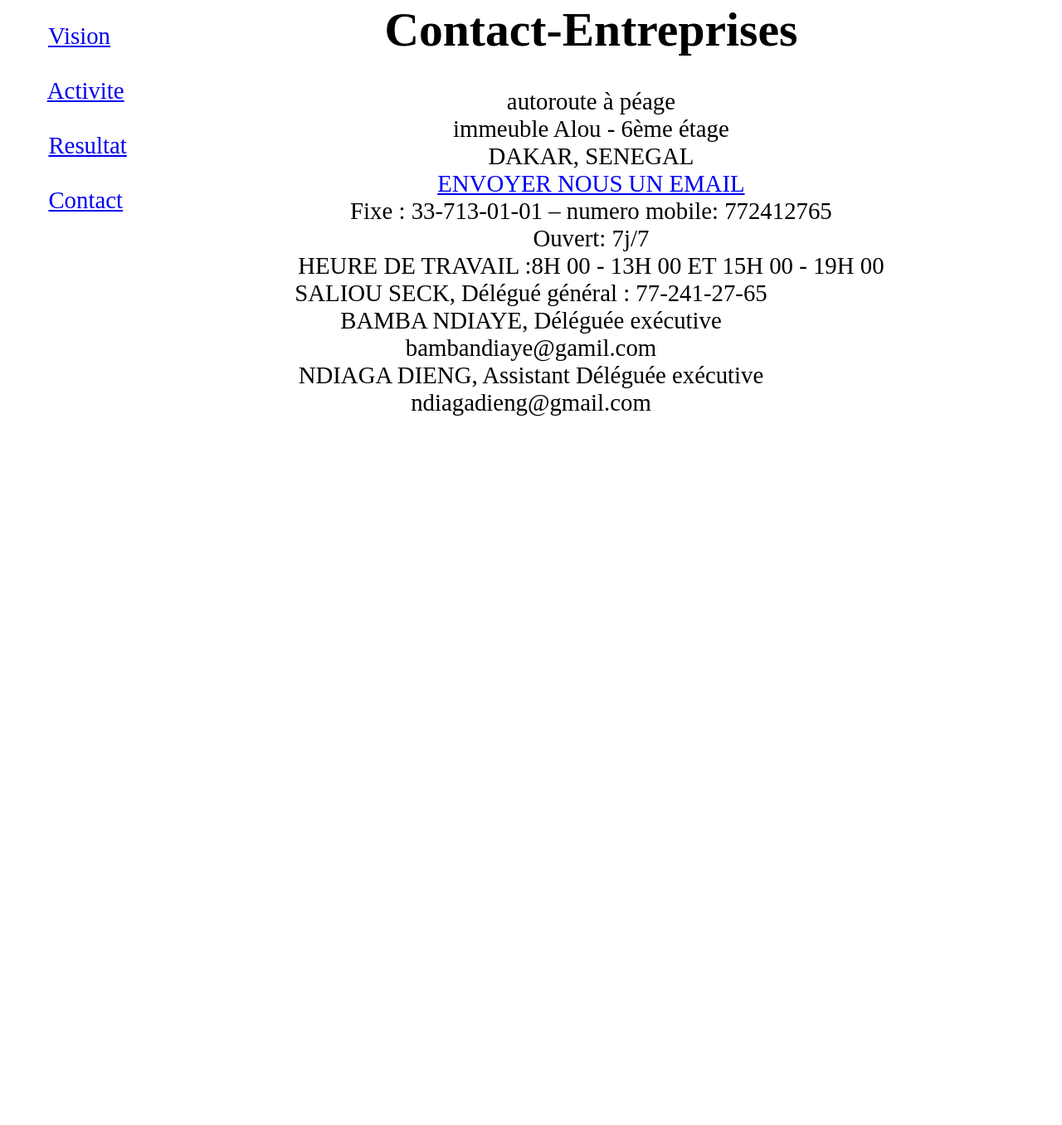
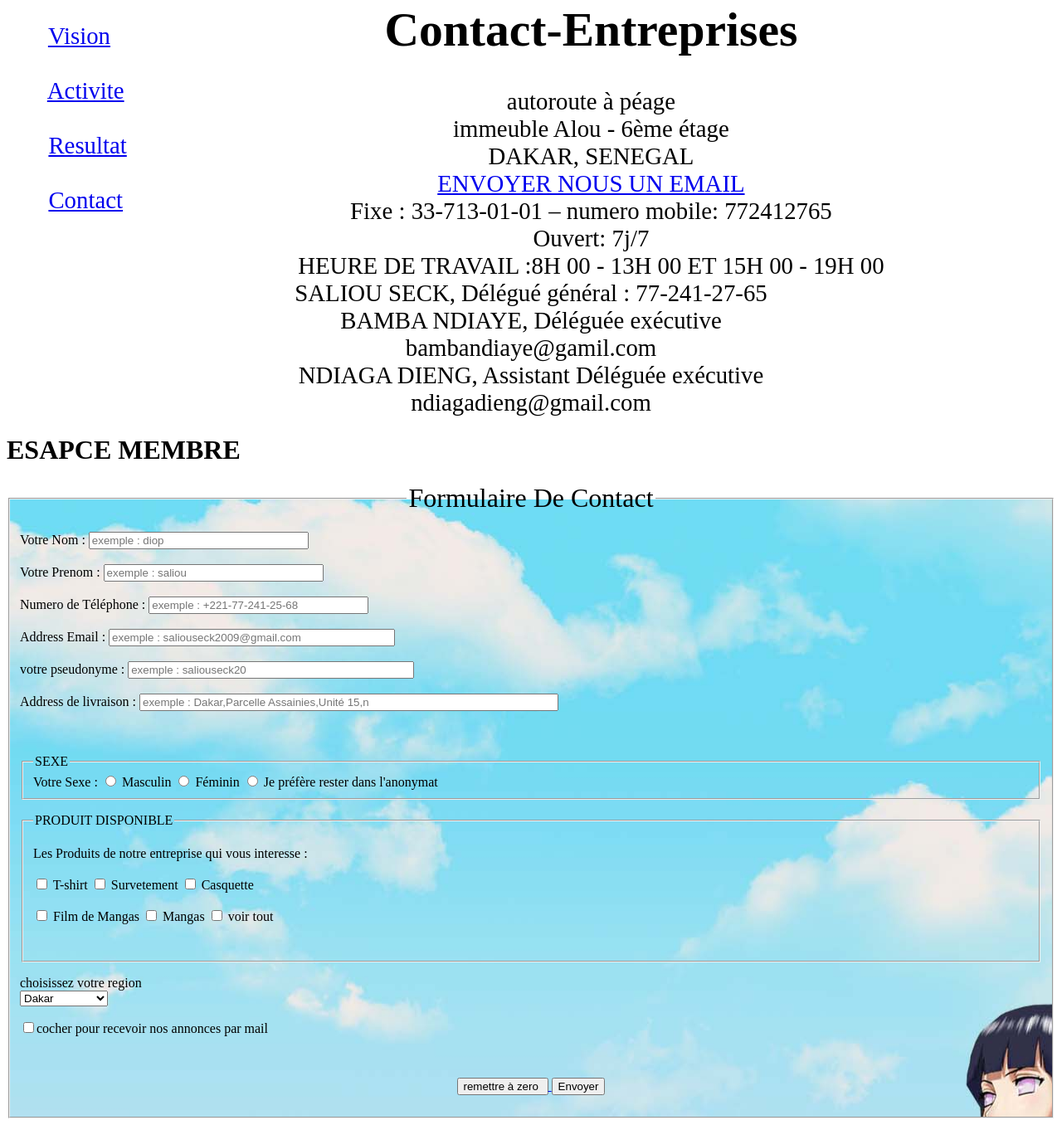
Before and after one commit to saliouseck2009/mon-site, a plain HTML site: page sousrep/contact.html in a window 1280 px wide. Shown: the part 295-1651 px from the top of the page at 83% size. Before the commit the page ends 813 px from the top, so only its background shows below. Drawn offline with Linux system fonts and the light colour scheme.

Commit message:
formulaire
ajout de formulaire a la page contact

```diff
--- a/sousrep/contact.html
+++ b/sousrep/contact.html
@@ -6,7 +6,7 @@
     <title> vision </title>
   </head>
 
-  <body>
+  <body margin >
 
  <!-- ENTETE DE L ECRAN D ACCEUIL -->
 
@@ -61,6 +61,93 @@
 
      </div>
      </p>
+      <h1>ESAPCE MEMBRE </h1>
+   <fieldset style="background-image:url(conf.jpg) ">
+    <legend align ="center" style="font-size: 2em">Formulaire De Contact</legend>
+
+       <form method="post" action="traitement.php">
+        <p>
+          <!------------------------------------ recuperation du nom   ---------------------------------->
+          <label for="nom">Votre Nom </label> : <input type="text" name="nom" id="nom" size="30" maxlength="30" value="" placeholder="exemple : diop"><br/><br/>
+          <!------------------------------------ recuperation du prenom   ---------------------------------->
+       <label for="prenom">Votre Prenom </label> : <input type="text" name="prenom" id="prenom" size="30" maxlength="25" value="" placeholder="exemple : saliou"><br/><br/>
+       <!------------------------------- recuperation du numero de téléphone --------------------------------->
+        <label for="num">Numero de Téléphone </label> : <code><input type="tel" name="num" id="num" size="30" maxlength="25" value="" placeholder="exemple : +221-77-241-25-68" > </code><br/><br/>
+        <!------------------------------------ recuperation d'address e-mail ------------------------------->
+         <label for="mail">Address Email </label> : <input type="email" name="mail" id="mail" size="40" maxlength="39" value="" placeholder="exemple : saliouseck2009@gmail.com"><br/><br/>
+         <label for="pseu">votre pseudonyme </label> : <input type="text" name="pseu" id="pseu" size="40" maxlength="39" value="" placeholder="exemple : saliouseck20"><br/><br/>
+         <label for="add">Address de livraison </label> : <input type="text" name="add" id="add" size="60" maxlength="60" value="" placeholder="exemple : Dakar,Parcelle Assainies,Unité 15,n"><br/><br/><br/>
+           </p>
+           <form method="post" action="trait.php">
+            <p>
+
+            <fieldset>
+              <legend>SEXE</legend>
+              Votre Sexe :
+             <input type="radio" name="a" id="m" > <label for="m">Masculin </label>
+
+             <input type="radio" name="a" id="f" > <label for="f">Féminin </label>
+
+             <input type="radio" name="a" id="a" > <label for="a">Je préfère rester dans l'anonymat </label><br/>
+            </fieldset>
+            </p>
+          </form>
+         <fieldset>
+          <legend>PRODUIT DISPONIBLE</legend>
+          <p>
+
+            Les Produits de notre entreprise qui vous interesse : <br/><br/>
+
+            <input type="checkbox" name="a" id="a" > <label for="a">T-shirt </label>
+            <input type="checkbox" name="b" id="b" > <label for="b">Survetement </label>
+            <input type="checkbox" name="c" id="c" > <label for="c">Casquette </label><br/><br/>
+
+            <input type="checkbox" name="d" id="d" > <label for="d"> Film de Mangas </label>
+            <input type="checkbox" name="a" id="a" > <label for="a">Mangas </label>
+            <input type="checkbox" name="a" id="a" > <label for="a">voir tout  </label><br/><br/>
+
+          </p>
+         </fieldset>
+        </p>
+       </form>
+
+       <form method="post" action="traitement.php">
+          <p>
+          <label for="pays">choisissez votre region </label><br />
+          <select name="region" id="region" >
+              <option value="Dakar">Dakar</option>
+              <option value="Thiès">Thiès</option>
+              <option value="Kaolack">Kaolack</option>
+              <option value="Kolda">Kolda</option>
+              <option value="Saint Louis">Saint Louis</option>
+              <option value="Fatick">Fatick</option>
+              <option value="Tambacounda">Tambacounda</option>
+              <option value="Kédougou">Kédougou</option>
+              <option value="Ziguinchor">Ziguinchor</option>
+              <option value="Kaffrine">Kaffrine</option>
+              <option value="Sedhiou">Sedhiou</option>
+              <option value="Matam">Matam</option>
+              <option value="Ziguinchor">Ziguinchor</option>
+              <option value="Ziguinchor">Ziguinchor</option>
+          </select>
+          </p>
+       </form>
+
+       <form method="post" action="traitement.php">
+        <p>
+          <input type="checkbox" name="mail" id="mail"><label>cocher pour recevoir nos annonces par mail</label>
+        </p>
+       </form>
+<!-- ------------------------------------envoie du formulaire ----------------------------------------->
+        <br>
+  <p align="center">
+   <a href="contact.html"> <input type="reset" value="remettre à zero ">
+    <a href="terminer.html"> <input type="submit" value="Envoyer" title="clicker Pour Envoyer" /> </a>
+  </p>
+  </fieldset>
+
+  </body>
+</html>
 
 
   </body>
--- a/sousrep/styl.css
+++ b/sousrep/styl.css
@@ -59,3 +59,7 @@ body
 {
 	color: auto;
 }
+.tail
+{
+	font-size: 1.5em
+}
```
Also changed, not shown: index.html (+1 -1 lines), sousrep/activites.html (+4 -4 lines), sousrep/terminer.html (added, +14 -0 lines), sousrep/conf.jpg (added).
